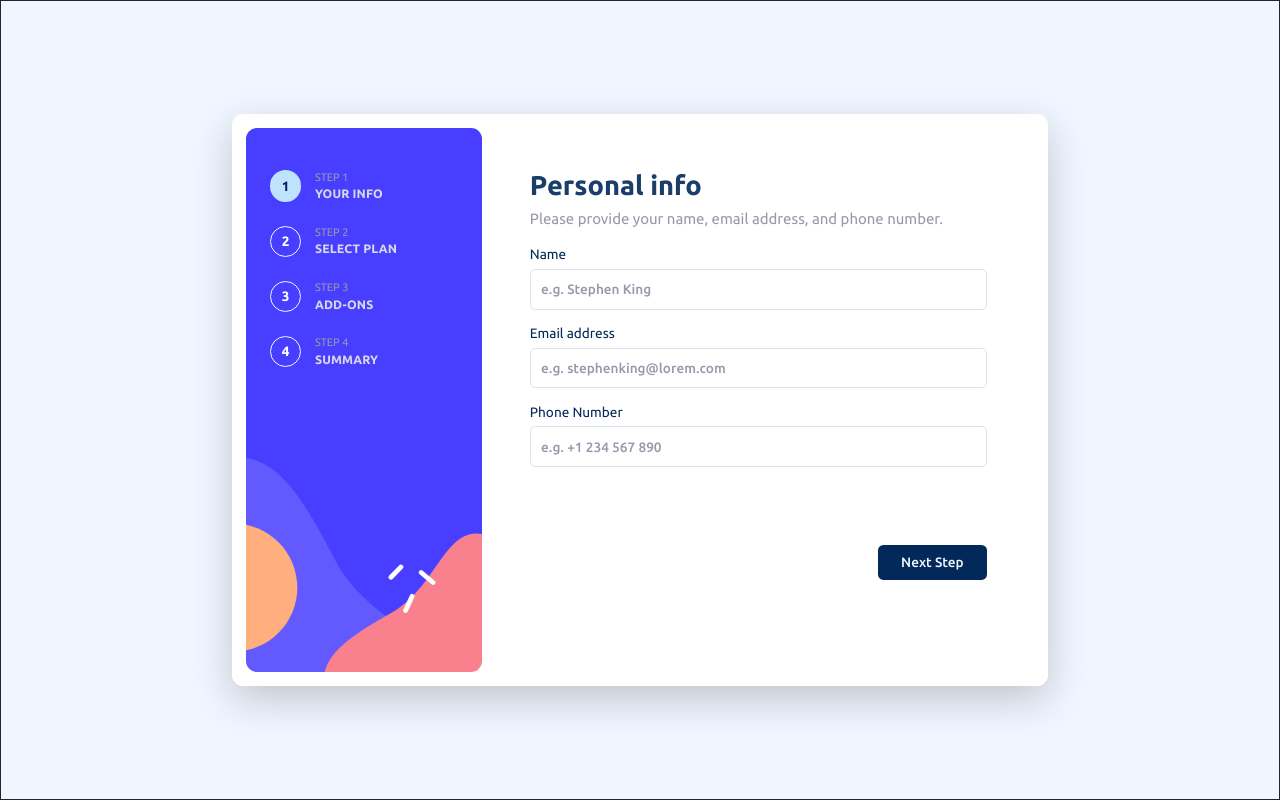
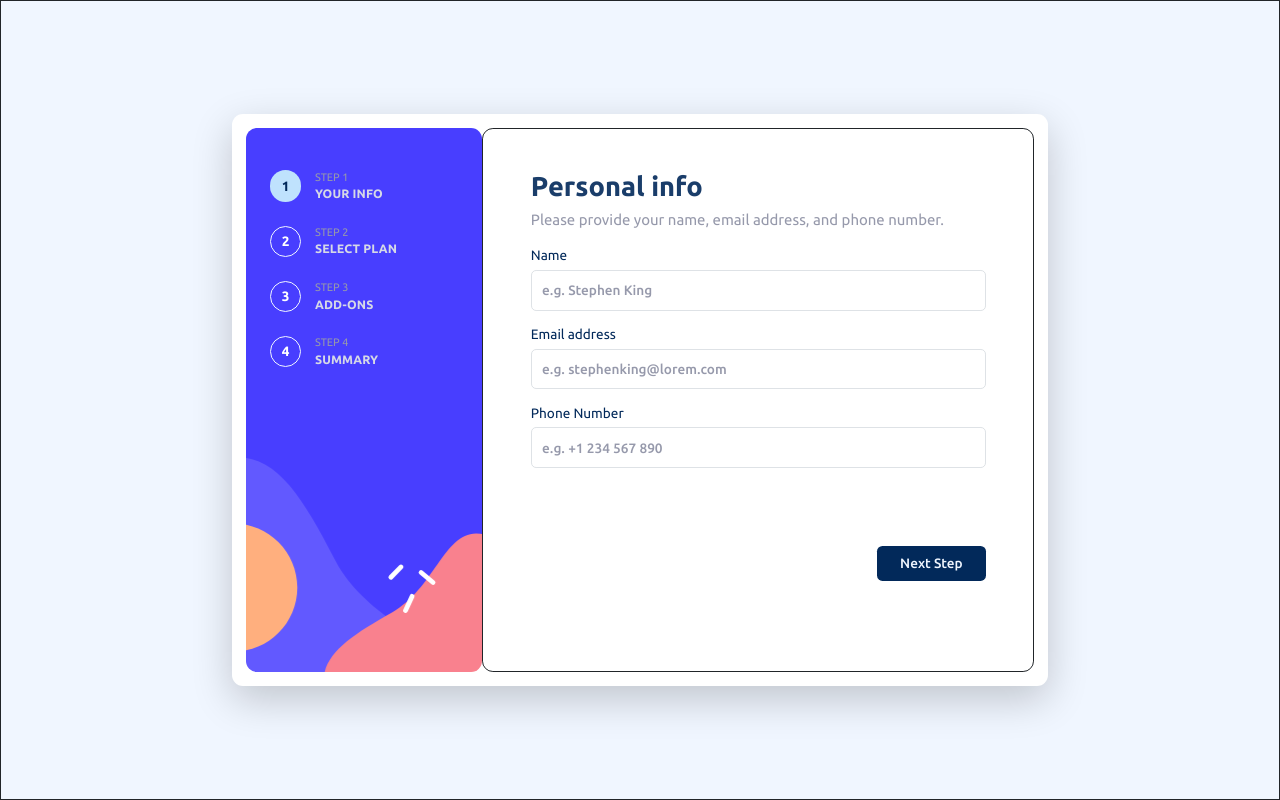
Before and after one commit to Eduardo347387/multi-form, an Angular app: page / in a window 1280 px wide. Built offline with nearby package versions, Linux system fonts and the light colour scheme.

Commit message:
implementacion de cambios

```diff
--- a/src/assets/css/styleForms/_containerFormMovile.scss
+++ b/src/assets/css/styleForms/_containerFormMovile.scss
@@ -43,6 +43,8 @@
       }
 
       .view-form {
+        border: 1px solid
+        ;
           position: relative;
           top: -4.6rem;
           left: 50%;
```
